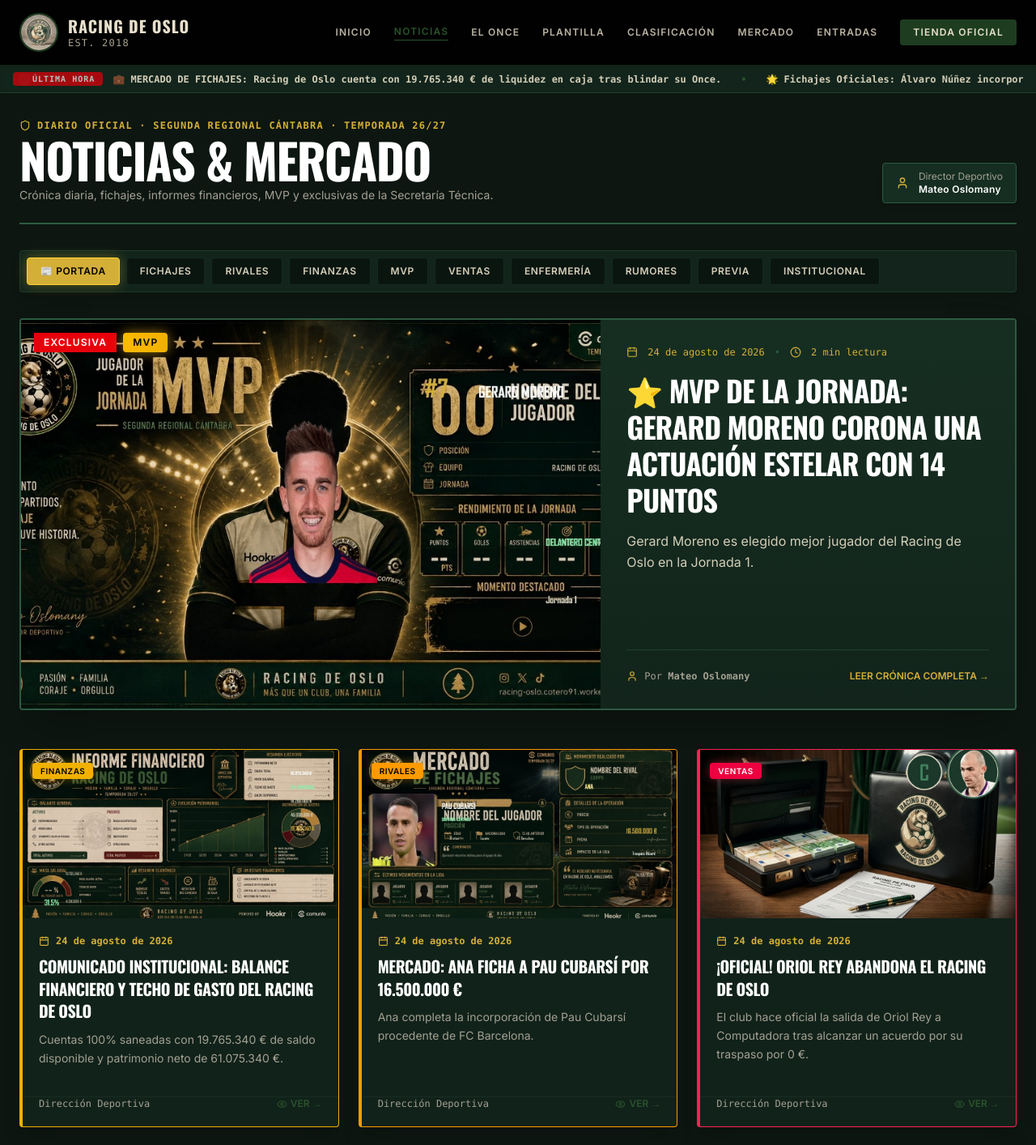
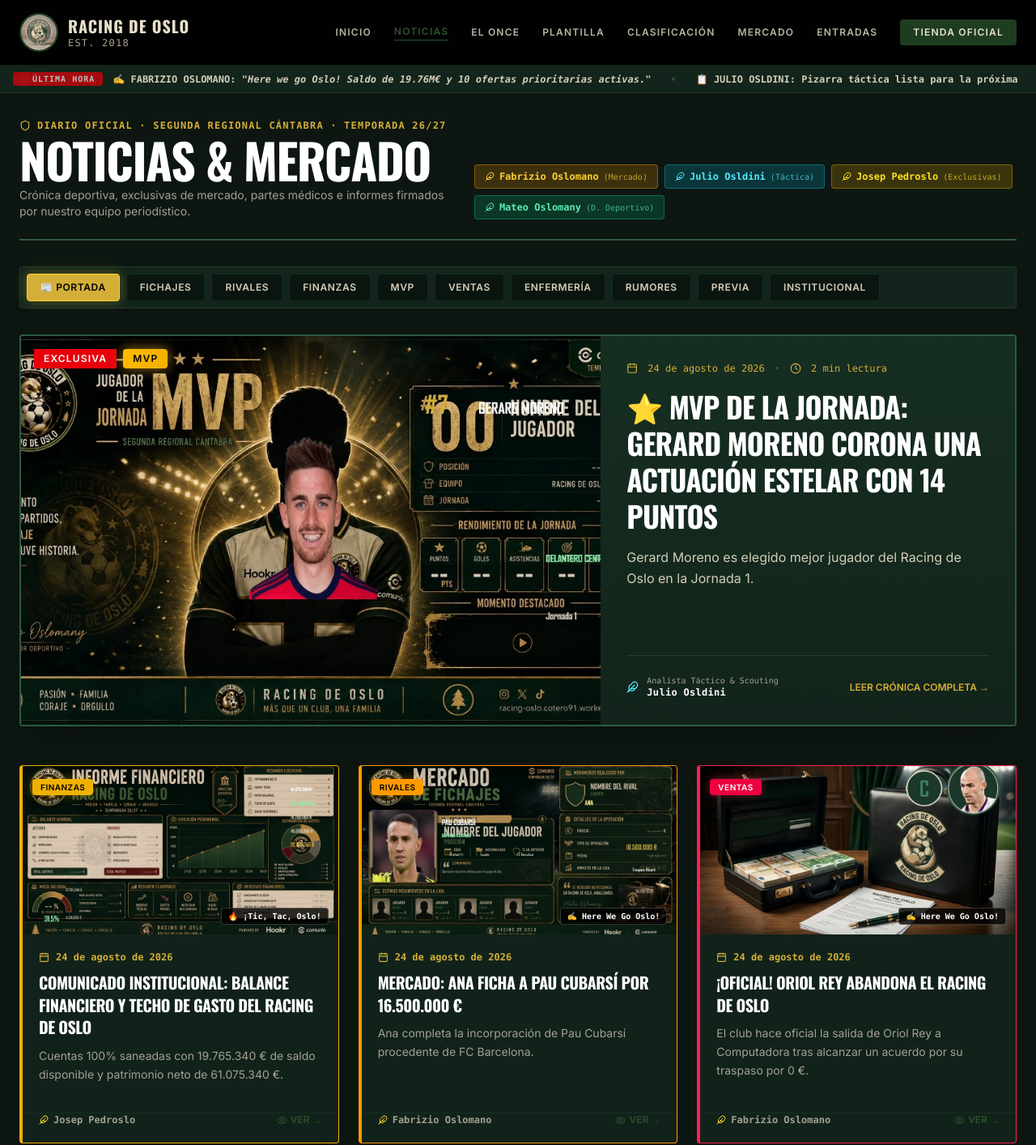
Before and after one commit to azfalot/racing-oslo-manager, a React (Vite) app in the folder web/: page /noticias in a window 1280 px wide. Shown: the top 1414 px of the page at 81% size. Built offline with nearby package versions, Linux system fonts and the light colour scheme.

Commit message:
feat(editorial): Introduce official sports journalists staff (Fabrizio Oslomano, Julio Osldini, Josep Pedroslo, Mateo Oslomany)

```diff
--- a/web/src/pages/Noticias.jsx
+++ b/web/src/pages/Noticias.jsx
@@ -1,6 +1,6 @@
 import React, { useState } from 'react'
 import newsData from '../data/news.json'
-import { Calendar, X, Eye, Flame, TrendingUp, Shield, Activity, Award, DollarSign, Clock, User } from 'lucide-react'
+import { Calendar, X, Eye, Flame, TrendingUp, Shield, Activity, Award, DollarSign, Clock, User, Feather } from 'lucide-react'
 
 export function formatNewsDate(dateStr) {
   if (!dateStr) return ''
@@ -12,6 +12,46 @@
     return dateStr
   }
   return parsed.toLocaleDateString('es-ES', { day: 'numeric', month: 'long', year: 'numeric' })
+}
+
+/**
+ * Periodistas deportivos oficiales del Racing de Oslo
+ */
+export function getNewsJournalist(category, customAuthor = null) {
+  if (customAuthor) {
+    return { name: customAuthor, role: 'Redacción Deportiva', tag: 'Diario de Oslo', color: 'text-white' }
+  }
+  const cat = (category || '').toLowerCase()
+  if (cat.includes('fichaje') || cat.includes('venta') || cat.includes('rival') || cat.includes('mercado') || cat.includes('rumor')) {
+    return {
+      name: 'Fabrizio Oslomano',
+      role: 'Especialista en Fichajes & Mercado',
+      tag: '✍️ Here We Go Oslo!',
+      color: 'text-amber-300'
+    }
+  }
+  if (cat.includes('táctica') || cat.includes('previa') || cat.includes('mvp') || cat.includes('scout') || cat.includes('equipo')) {
+    return {
+      name: 'Julio Osldini',
+      role: 'Analista Táctico & Scouting',
+      tag: '📋 Pizarra Táctica',
+      color: 'text-cyan-300'
+    }
+  }
+  if (cat.includes('finanza') || cat.includes('econom') || cat.includes('crónica') || cat.includes('institucional')) {
+    return {
+      name: 'Josep Pedroslo',
+      role: 'Redactor Jefe & Exclusivas',
+      tag: '🔥 ¡Tic, Tac, Oslo!',
+      color: 'text-yellow-300'
+    }
+  }
+  return {
+    name: 'Mateo Oslomany',
+    role: 'Director Deportivo',
+    tag: '💼 Secretaría Técnica',
+    color: 'text-emerald-300'
+  }
 }
 
 /**
@@ -82,7 +122,6 @@
       icon: Flame
     }
   }
-  // Default Club / Institucional
   return {
     bg: 'bg-forest-dark text-cream border-forest-light/40 shadow-md',
     borderLeft: 'border-l-4 border-forest-light',
@@ -108,6 +147,7 @@
 
   const featuredNews = filteredNews.length > 0 ? filteredNews[0] : null
   const secondaryNews = filteredNews.slice(1)
+  const featuredJournalist = featuredNews ? getNewsJournalist(featuredNews.category, featuredNews.author) : null
 
   return (
     <div className="min-h-screen bg-[#0d1611] text-[#f4efe6]">
@@ -118,16 +158,16 @@
           Última Hora
         </div>
         <div className="flex items-center gap-6 whitespace-nowrap text-[#d4ceb8] font-semibold text-xs overflow-hidden">
-          <span>💼 <b>MERCADO DE FICHAJES:</b> Racing de Oslo cuenta con <b>19.765.340 €</b> de liquidez en caja tras blindar su Once.</span>
+          <span>✍️ <b>FABRIZIO OSLOMANO:</b> <i>"Here we go Oslo! Saldo de 19.76M€ y 10 ofertas prioritarias activas."</i></span>
           <span className="text-forest-light">•</span>
-          <span>🌟 <b>Fichajes Oficiales:</b> Álvaro Núñez incorporado a la zaga defensiva.</span>
+          <span>📋 <b>JULIO OSLDINI:</b> Pizarra táctica lista para la próxima jornada liguera.</span>
           <span className="text-forest-light">•</span>
-          <span>💸 <b>Rivales:</b> Ana desembolsa 16.5M€ por Cubarsí y 2M€ por Christensen.</span>
+          <span>🔥 <b>JOSEP PEDROSLO:</b> <i>"¡Exclusinda en el Oslo Arena! Cuentas 100% saneadas y deuda cero."</i></span>
         </div>
       </div>
 
       <div className="container mx-auto px-4 sm:px-6 py-8 max-w-7xl">
-        {/* HEADER PRINCIPAL */}
+        {/* HEADER PRINCIPAL CON FIRMAS DE PERIODISTAS */}
         <div className="mb-8 border-b-2 border-[#2d5a42] pb-6 flex flex-col md:flex-row md:items-end justify-between gap-4">
           <div>
             <div className="flex items-center gap-2 text-xs font-mono font-bold tracking-widest text-[#d4af37] uppercase mb-1">
@@ -138,20 +178,28 @@
               NOTICIAS & MERCADO
             </h1>
             <p className="text-sm text-[#a3a092] font-sans mt-1">
-              Crónica diaria, fichajes, informes financieros, MVP y exclusivas de la Secretaría Técnica.
+              Crónica deportiva, exclusivas de mercado, partes médicos e informes firmados por nuestro equipo periodístico.
             </p>
           </div>
 
-          <div className="flex items-center gap-3 bg-[#162e22] border border-[#2d5a42] px-4 py-2 rounded-sm shadow-md">
-            <User size={16} className="text-[#d4af37]" />
-            <div className="text-xs">
-              <span className="text-[#a3a092] block">Director Deportivo</span>
-              <span className="font-bold text-white tracking-wide">Mateo Oslomany</span>
-            </div>
+          {/* EQUIPO DE REDACCIÓN OFICIAL */}
+          <div className="flex flex-wrap items-center gap-2">
+            {[
+              { name: 'Fabrizio Oslomano', tag: 'Mercado', color: 'bg-amber-500/20 text-amber-300 border-amber-500/40' },
+              { name: 'Julio Osldini', tag: 'Táctica', color: 'bg-cyan-500/20 text-cyan-300 border-cyan-500/40' },
+              { name: 'Josep Pedroslo', tag: 'Exclusivas', color: 'bg-yellow-500/20 text-yellow-300 border-yellow-500/40' },
+              { name: 'Mateo Oslomany', tag: 'D. Deportivo', color: 'bg-emerald-500/20 text-emerald-300 border-emerald-500/40' }
+            ].map((p, i) => (
+              <div key={i} className={'flex items-center gap-1.5 px-3 py-1.5 rounded-sm border text-xs font-mono ' + p.color}>
+                <Feather size={12} />
+                <span className="font-bold">{p.name}</span>
+                <span className="text-[10px] opacity-70">({p.tag})</span>
+              </div>
+            ))}
           </div>
         </div>
 
-        {/* BARRA DE CATEGORÍAS (TABS TIPO PRENSA DEPORTIVA) */}
+        {/* BARRA DE CATEGORÍAS */}
         <div className="flex flex-wrap gap-2 mb-8 bg-[#12241b] p-2 rounded-sm border border-[#2d5a42]/40 shadow-lg">
           {categories.map(cat => {
             const badgeStyle = getCategoryBadgeStyle(cat)
@@ -160,13 +208,13 @@
               <button
                 key={cat}
                 onClick={() => setFilterCategory(cat)}
-                className={`px-4 py-2 text-xs font-black tracking-wider uppercase transition-all rounded-sm border ${
+                className={'px-4 py-2 text-xs font-black tracking-wider uppercase transition-all rounded-sm border ' + (
                   isSelected
                     ? cat === 'ALL'
                       ? 'bg-[#d4af37] text-black border-amber-300 shadow-[0_0_15px_rgba(212,175,55,0.4)]'
                       : badgeStyle.btnActive
                     : 'bg-black/40 text-[#d4ceb8] hover:bg-white/10 hover:text-white border-[#2d5a42]/30'
-                }`}
+                )}
               >
                 {cat === 'ALL' ? '📰 PORTADA' : cat}
               </button>
@@ -174,7 +222,7 @@
           })}
         </div>
 
-        {/* 🌟 NOTICIA PRINCIPAL DE PORTADA (HERO BANNER ESTILO MARCA) */}
+        {/* 🌟 NOTICIA PRINCIPAL DE PORTADA (HERO BANNER) */}
         {featuredNews && filterCategory === 'ALL' && (
           <div className="mb-12">
             <div
@@ -193,7 +241,7 @@
                   <span className="bg-red-600 text-white font-black text-xs px-3 py-1 uppercase tracking-widest shadow-md">
                     EXCLUSIVA
                   </span>
-                  <span className={`text-xs font-black px-3 py-1 uppercase tracking-widest rounded-sm ${getCategoryBadgeStyle(featuredNews.category).pill}`}>
+                  <span className={'text-xs font-black px-3 py-1 uppercase tracking-widest rounded-sm ' + getCategoryBadgeStyle(featuredNews.category).pill}>
                     {featuredNews.category || 'OFICIAL'}
                   </span>
                 </div>
@@ -220,9 +268,12 @@
                 </div>
 
                 <div className="pt-6 mt-6 border-t border-[#2d5a42]/50 flex items-center justify-between">
-                  <div className="flex items-center gap-2 text-xs text-[#a3a092] font-mono">
-                    <User size={14} className="text-[#d4af37]" />
-                    <span>Por <b>Mateo Oslomany</b></span>
+                  <div className="flex items-center gap-2.5 text-xs font-mono">
+                    <Feather size={15} className={featuredJournalist.color} />
+                    <div>
+                      <span className="text-[#a3a092] block text-[10px]">{featuredJournalist.role}</span>
+                      <span className="font-bold text-white tracking-wide">{featuredJournalist.name}</span>
+                    </div>
                   </div>
                   <span className="text-xs font-black uppercase text-[#d4af37] group-hover:translate-x-1 transition-transform flex items-center gap-1">
                     Leer crónica completa &rarr;
@@ -237,11 +288,13 @@
         <div className="grid grid-cols-1 md:grid-cols-2 lg:grid-cols-3 gap-6">
           {(filterCategory === 'ALL' ? secondaryNews : filteredNews).map(news => {
             const badgeStyle = getCategoryBadgeStyle(news.category)
+            const journalist = getNewsJournalist(news.category, news.author)
+
             return (
               <article
                 key={news.id}
                 onClick={() => setSelectedNews(news)}
-                className={`bg-[#12241b]/90 border border-[#2d5a42]/40 rounded-sm overflow-hidden group hover:border-[#d4af37] transition-all duration-300 cursor-pointer flex flex-col justify-between shadow-xl ${badgeStyle.borderLeft}`}
+                className={'bg-[#12241b]/90 border border-[#2d5a42]/40 rounded-sm overflow-hidden group hover:border-[#d4af37] transition-all duration-300 cursor-pointer flex flex-col justify-between shadow-xl ' + badgeStyle.borderLeft}
               >
                 <div>
                   {/* Container Imagen */}
@@ -253,9 +306,12 @@
                       onError={(e) => { e.target.src = '/media/crest.jpg' }}
                     />
                     <div className="absolute top-3 left-3">
-                      <span className={`text-[10px] font-black px-2.5 py-1 uppercase tracking-wider rounded-sm ${badgeStyle.pill}`}>
+                      <span className={'text-[10px] font-black px-2.5 py-1 uppercase tracking-wider rounded-sm ' + badgeStyle.pill}>
                         {news.category || 'ACTUALIDAD'}
                       </span>
+                    </div>
+                    <div className="absolute bottom-3 right-3 bg-black/80 px-2 py-0.5 rounded-sm border border-white/20 text-[10px] font-mono text-white font-bold">
+                      {journalist.tag}
                     </div>
                   </div>
 
@@ -276,10 +332,13 @@
                   </div>
                 </div>
 
-                {/* Footer Tarjeta */}
+                {/* Footer Tarjeta con Firma del Periodista */}
                 <div className="p-5 pt-0 border-t border-[#2d5a42]/20 mt-4 flex items-center justify-between text-xs">
-                  <span className="text-[#a3a092] font-mono">Dirección Deportiva</span>
-                  <span className="font-bold text-forest-light group-hover:text-[#d4af37] transition-colors uppercase flex items-center gap-1">
+                  <div className="flex items-center gap-1.5 text-xs text-[#a3a092] font-mono truncate max-w-[190px]">
+                    <Feather size={12} className={journalist.color} />
+                    <span className="truncate"><b>{journalist.name}</b></span>
+                  </div>
+                  <span className="font-bold text-forest-light group-hover:text-[#d4af37] transition-colors uppercase flex items-center gap-1 shrink-0">
                     <Eye size={13} /> Ver &rarr;
                   </span>
                 </div>
@@ -289,16 +348,18 @@
         </div>
       </div>
 
-      {/* 📖 MODAL DE LECTURA COMPLETA INMERSIVA (ESTILO DIARIO DEPORTIVO) */}
+      {/* 📖 MODAL DE LECTURA COMPLETA CON FIRMA OFICIAL */}
       {selectedNews && (() => {
         const modalBadgeStyle = getCategoryBadgeStyle(selectedNews.category)
+        const modalJournalist = getNewsJournalist(selectedNews.category, selectedNews.author)
+
         return (
           <div className="fixed inset-0 z-50 bg-black/95 backdrop-blur-md flex items-center justify-center p-4 sm:p-6 animate-fade-in">
             <div className="bg-[#12241b] border-2 border-[#2d5a42] max-w-4xl w-full rounded-sm overflow-hidden relative max-h-[92vh] flex flex-col shadow-2xl">
               {/* Botón Cerrar */}
               <button
                 onClick={() => setSelectedNews(null)}
-                className="absolute top-4 right-4 z-30 bg-black/80 p-2.5 rounded-full hover:bg-red-600 text-white transition-colors border border-white/20 focus:outline-none shadow-lg"
+                className="absolute top-4 right-4 z-30 bg-black/80 p-2.5 rounded-full hover:bg-red-600 text-white transition-colors border border-white/20 focus:outline-none shadow-lg cursor-pointer"
                 aria-label="Cerrar modal"
               >
                 <X size={20} />
@@ -320,7 +381,7 @@
                 <div className="space-y-4">
                   <div className="flex flex-wrap items-center justify-between gap-3 border-b border-[#2d5a42]/40 pb-4">
                     <div className="flex items-center gap-2">
-                      <span className={`text-xs font-black px-3 py-1 uppercase tracking-wider rounded-sm ${modalBadgeStyle.pill}`}>
+                      <span className={'text-xs font-black px-3 py-1 uppercase tracking-wider rounded-sm ' + modalBadgeStyle.pill}>
                         {selectedNews.category || 'COMUNICADO'}
                       </span>
                       <span className="text-xs text-[#d4af37] font-mono flex items-center gap-1.5 ml-2">
@@ -329,9 +390,13 @@
                       </span>
                     </div>
 
-                    <div className="text-xs text-[#a3a092] font-mono flex items-center gap-2">
-                      <User size={14} className="text-[#d4af37]" />
-                      <span>Firmado: <b>Mateo Oslomany</b></span>
+                    {/* Tarjeta de Firma del Periodista */}
+                    <div className="flex items-center gap-2 bg-black/50 border border-[#2d5a42] px-3 py-1.5 rounded-sm">
+                      <Feather size={14} className={modalJournalist.color} />
+                      <div className="text-xs font-mono">
+                        <span className="text-[#a3a092] block text-[10px]">{modalJournalist.role}</span>
+                        <span className="font-bold text-white">{modalJournalist.name}</span>
+                      </div>
                     </div>
                   </div>
 
@@ -346,8 +411,8 @@
 
                   {/* Footer Oficial */}
                   <div className="pt-4 border-t border-[#2d5a42]/40 flex items-center justify-between text-xs text-[#a3a092] font-mono">
-                    <span>© Racing de Oslo · Comunicaciones Oficiales</span>
-                    <span className="text-[#d4af37]">Powered by Hookr & Comunio</span>
+                    <span>© Racing de Oslo · Redacción Diario Oficial</span>
+                    <span className="text-[#d4af37]">Firmado por {modalJournalist.name} ({modalJournalist.tag})</span>
                   </div>
                 </div>
               </div>
```
